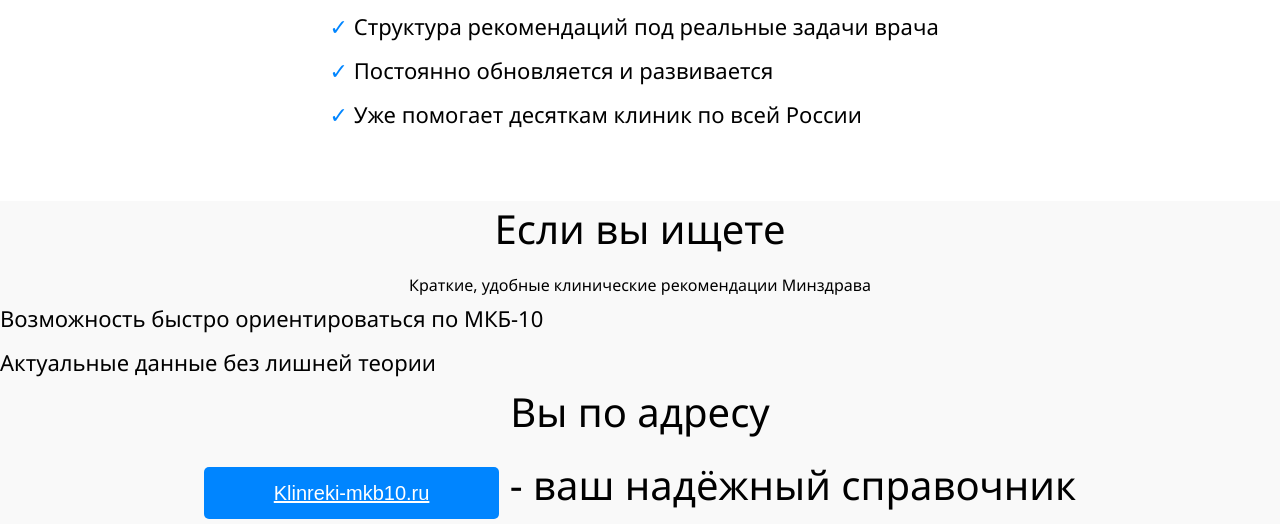
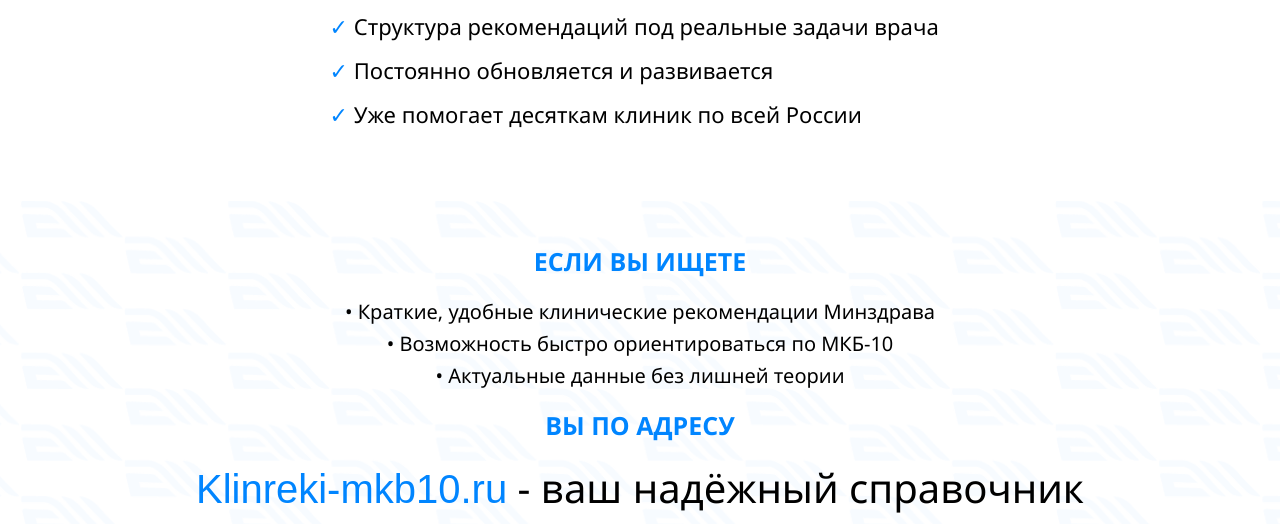
Before and after one commit to LilySmirn/easyMed_b2c, a plain HTML site: page index.html in a window 1280 px wide. Shown: the part 4389-4913 px from the top of the page. Drawn offline with Linux system fonts and the light colour scheme.

Commit message:
feat: add styles for cta-banner section

```diff
--- a/index.html
+++ b/index.html
@@ -499,20 +499,20 @@
                 </h2>
                 <ul class="cta-banner-list">
                     <li class="cta-banner-item">
-                        Краткие, удобные клинические рекомендации Минздрава
+                        • Краткие, удобные клинические рекомендации Минздрава
                     </li>
-                    <li class="why-us-item">
-                        Возможность быстро ориентироваться по МКБ-10
+                    <li class="cta-banner-item">
+                        • Возможность быстро ориентироваться по МКБ-10
                     </li>
-                    <li class="why-us-item">
-                        Актуальные данные без лишней теории
+                    <li class="cta-banner-item">
+                        • Актуальные данные без лишней теории
                     </li>
                 </ul>
                 <h2 class="title cta-banner-title">
                     Вы по адресу
                 </h2>
                 <h2 class="title">
-                    <a href="#" class="btn-demo">Klinreki-mkb10.ru</a> - ваш надёжный справочник
+                    <span class="highlight"><a href="#" class="why-us-btn">Klinreki-mkb10.ru</a></span> - ваш надёжный справочник
                 </h2>
             </div>
         </section>
--- a/styles.css
+++ b/styles.css
@@ -663,6 +663,42 @@
     line-height: 200%;
 }
 
+.cta-banner {
+    background-color: #ffffff;
+    display: flex;
+    flex-direction: column;
+    justify-content: center;
+    align-items: center;
+    height: 375px;
+    background-image: url('assets/images/bg-cta-banner.png');
+    background-repeat: no-repeat;
+    background-position: center center;
+    background-size: auto 100%;
+    overflow: hidden;
+}
+
+.cta-banner-title {
+    font-family: "Segoe UI", sans-serif;
+    font-size: 25px;
+    font-weight: bold;
+    color: #0085FF;
+    text-align: center;
+    text-transform: uppercase;
+}
+
+.cta-banner-list {
+    list-style: none;
+    padding-left: 0;
+    margin-bottom: 16px;
+}
+
+.cta-banner-item {
+    color: black;
+    font-family: "Segoe UI", sans-serif;
+    font-size: 20px;
+    line-height: 160%;
+}
+
 .visually-hidden {
     position: absolute;
     width: 1px;
```
Also changed, not shown: assets/images/bg-cta-banner.png (added).
